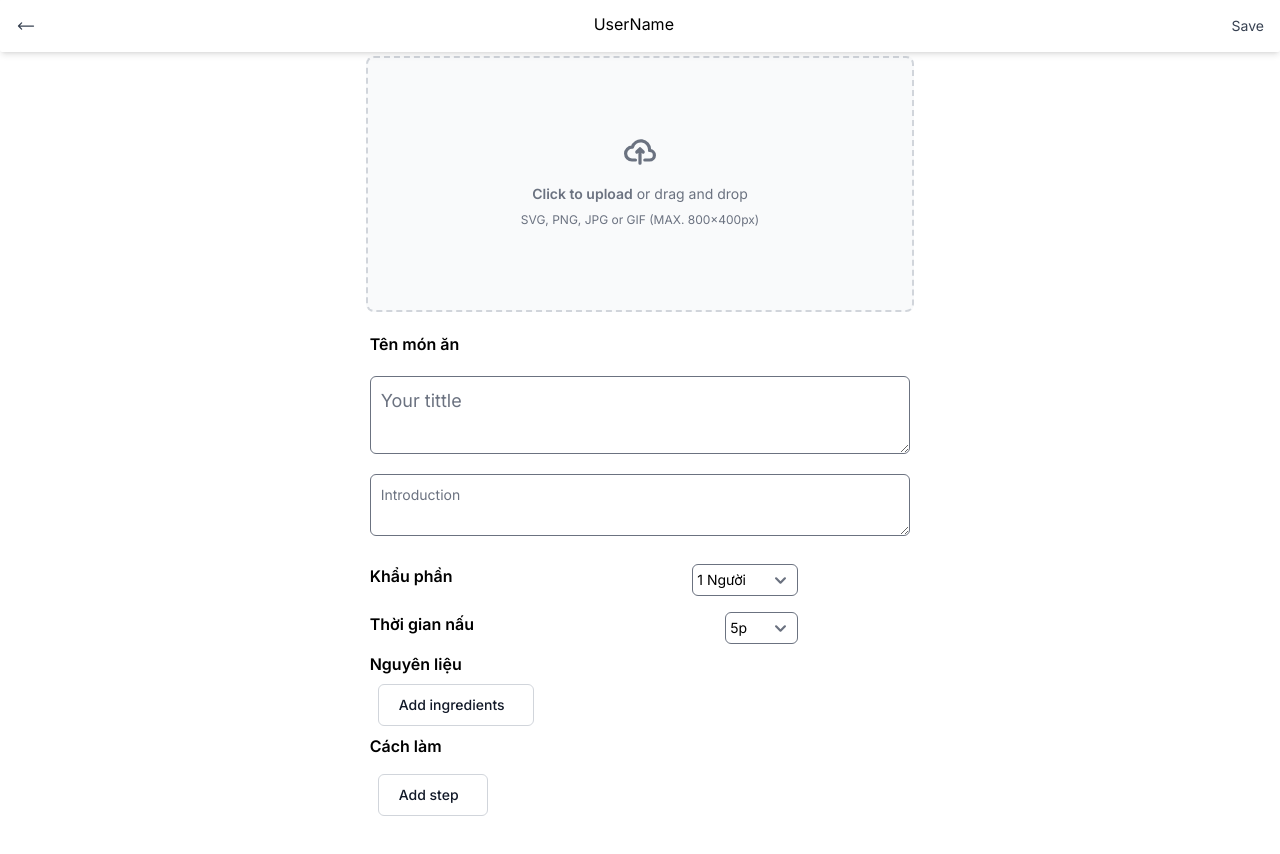
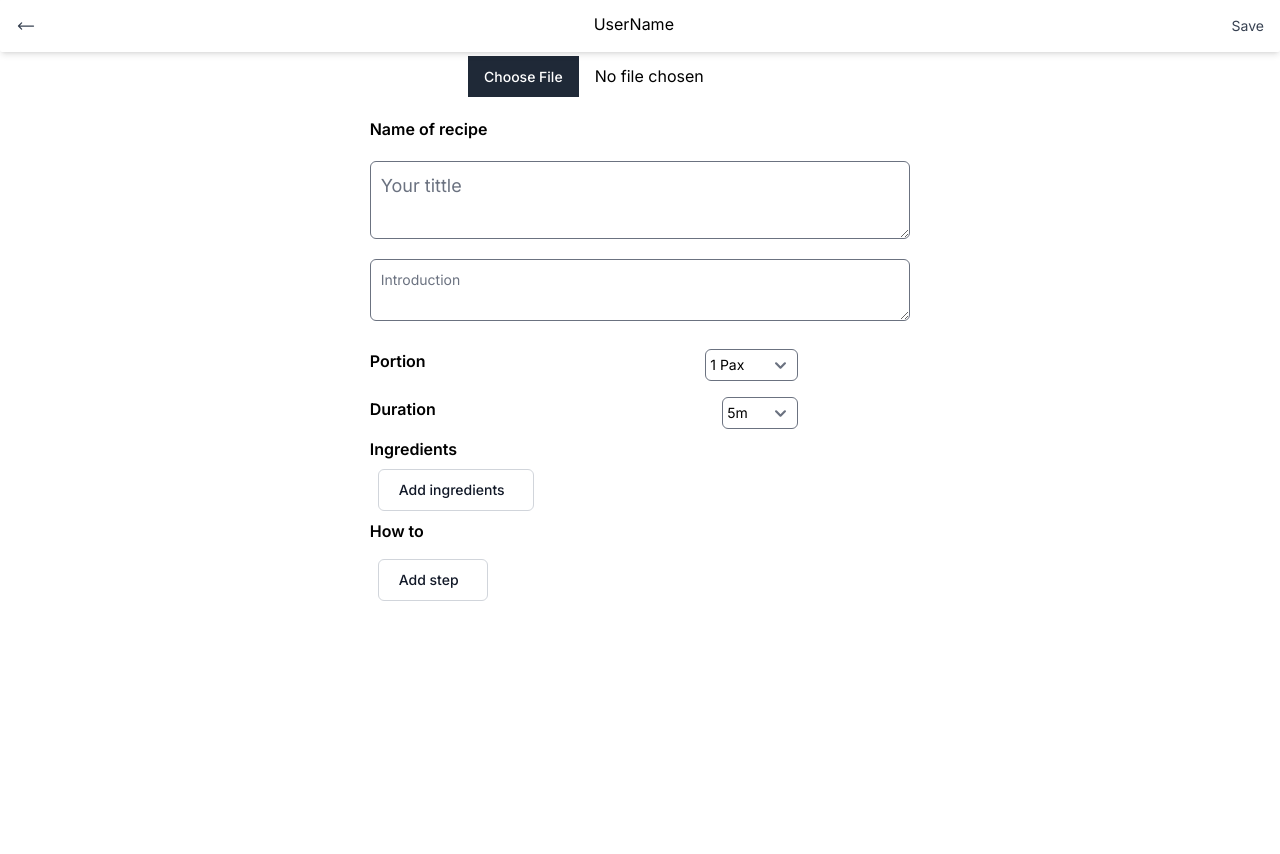
Before and after one commit to Chirox03/InsCook, a Next.js app in the folder front-end/: page /NewPost in a window 1280 px wide. Shown: the top 854 px of the page. After the commit the page ends 800 px from the top, so only its background shows below. Built offline with nearby package versions, Linux system fonts and the light colour scheme.

Commit message:
Add new post

```diff
--- a/front-end/app/NewPost/NewPost.tsx
+++ b/front-end/app/NewPost/NewPost.tsx
@@ -4,34 +4,59 @@ import Step from '@/components/Step';
 import StepType from '@/types/StepType';
 import { useEffect } from 'react';
 import { RecipesProvider, useRecipes } from '@/context/RecipesContext';
+import uploadFile from "@/lib/UploadFile"
 // Define the action types
 
 export default function NewPost() {
-  const initialStep: StepType = {
-    content: "Cool this first",
-    image: null,
-  }
-  const [Steps,setSteps] = useState([initialStep]);
+
   const {state: recipe, dispatch } = useRecipes();
   useEffect(() => {
     console.log('Recipe state updated:', recipe);
   }, [recipe]); // Log the recipe state whenever it changes
 
   // Example of using the state and dispatching actions
-  const handleSave = () => {
-    fetch('api/posts',{method: 'POST',
+  const saveImage = async() =>{
+    try{
+      if (recipe.image instanceof Blob) {
+        const reader = new FileReader();
+        reader.onload = async (event) => {
+          const coverURL = await uploadFile({ file: event.target?.result ,folderPath:'images/'});
+          dispatch({ type: 'CHANGE_COVER', payload: coverURL });
+        };
+        reader.readAsDataURL(recipe.image);
+      }
+      const newInstruction: StepType[] = []
+      for (const step of recipe.instructions){
+        if(step.image){
+          const stepURL = await uploadFile({file: step.image,folderPath:'images/'});
+          newInstruction.push({...step,image:stepURL})
+        }else{
+          newInstruction.push(step)
+        }
+      }
+      dispatch({type:"CHANGE_INSTRUCTION",payload:newInstruction})
+      console.log("Upload image to storage succesfully")
+    }
+    catch(error){
+      console.log("Error when uploading images to storage",error)
+    }
+
+  }
+  const handleSave = async() => {
+    try{
+      await saveImage()
+      const res =await fetch('api/posts',{method: 'POST',
       headers: {
         'Content-type' : 'application/json'
       },
       body: JSON.stringify(recipe)
     })
-    .then(data => {
-      console.log('Post saved successfully:', data);
-    })
-    .catch(error => {
-      console.error('There was a problem with the fetch operation:', error);
-      // Handle error
-    })
+    if(res.ok){
+      console.log("Upload Post succesfully")
+    }else console.log("Fail to save post",res.status,res.message)
+  }catch(err){
+   console.log("Something went wrong",err)
+  }
   };
   const handleTitleChange = (e: React.ChangeEvent<HTMLTextAreaElement>) => {
     e.preventDefault();
@@ -73,17 +98,18 @@ export default function NewPost() {
   }
   const handleUploadCoverImage = (e: React.ChangeEvent<HTMLInputElement>) => {
    // Get the selected file
-    const reader = new FileReader(); // Create a FileReader object
-    // Define the onLoad function for the FileReader object
+   //e.preventDefault();
+    const reader = new FileReader();
     if(e.target.files && e.target.files.length > 0){
       const file = e.target.files[0];
       reader.onload = () => {
-        const imageData = reader.result; // Get the base64 representation of the selected image
-
-        dispatch({type:'CHANGE_COVER',payload: imageData})
+        console.log("change cover image")
+        dispatch({type:'CHANGE_COVER',payload: file})
       };
       // Read the selected file as a data URL
       reader.readAsDataURL(file);
+    }else{
+      dispatch({type:'CHANGE_COVER',payload: null})
     }
 };
   return (
@@ -103,54 +129,55 @@ export default function NewPost() {
 
       <div className='mt-14'>
        <div className="flex items-center justify-center">
-     <label  className="flex flex-col items-center justify-center w-full h-64 border-2 border-gray-300 border-dashed rounded-lg cursor-pointer bg-gray-50 dark:hover:bg-bray-800 dark:bg-gray-700 hover:bg-gray-100 dark:border-gray-600 dark:hover:border-gray-500 dark:hover:bg-gray-600">
-        <div className="flex flex-col items-center justify-center pt-5 pb-6">
-            <svg className="w-8 h-8 mb-4 text-gray-500 dark:text-gray-400" aria-hidden="true" xmlns="http://www.w3.org/2000/svg" fill="none" viewBox="0 0 20 16">
-                <path stroke="currentColor" stroke-linecap="round" stroke-linejoin="round" stroke-width="2" d="M13 13h3a3 3 0 0 0 0-6h-.025A5.56 5.56 0 0 0 16 6.5 5.5 5.5 0 0 0 5.207 5.021C5.137 5.017 5.071 5 5 5a4 4 0 0 0 0 8h2.167M10 15V6m0 0L8 8m2-2 2 2"/>
-            </svg>
-            <p className="mb-2 text-sm text-gray-500 dark:text-gray-400"><span className="font-semibold">Click to upload</span> or drag and drop</p>
-            <p className="text-xs text-gray-500 dark:text-gray-400">SVG, PNG, JPG or GIF (MAX. 800x400px)</p>
-        </div>
-        <input onChange={(e)=>handleUploadCoverImage(e)}id="dropzone-file" type="file" className="hidden" />
-    </label>
+        <label>
+          <input onChange={(e)=>handleUploadCoverImage(e)} id="dropzone-file" type="file" className="visible" />
+        { !recipe.image?
+          (
+            null
+          ): (
+            <img className="pt-5 pb-6" alt='step image' src={recipe.image instanceof Blob ? URL.createObjectURL(recipe.image):undefined}/>
+          )
+        }
+        </label>
+
    </div>
     <div className="my-5 px-1">
-    <label className='font-semibold'>Tên món ăn</label>
+    <label className='font-semibold'>Name of recipe</label>
         <textarea className="my-5  border rounded-md block p-2.5 w-full focus:ring-coral text-lg" placeholder="Your tittle" value={recipe.title} onChange={(e: React.ChangeEvent<HTMLTextAreaElement>) => handleTitleChange(e)}></textarea>
         <textarea className="my-5 border rounded-md block p-2.5  w-full focus:ring-coral text-sm" placeholder="Introduction" value={recipe.description} onChange={(e) => handleDescriptionChange(e)}></textarea>
         <div className="mr-24 flex flex-row justify-between gap-3 py-2">
-        <label className='font-semibold'>Khẩu phần</label>
+        <label className='font-semibold'>Portion</label>
         <div className="mr-2">
               <select
                 name="filter"
                 className="text-sm h-8 rounded-md mr-2 p-1"
                 value={recipe.pax}
                 onChange={(e) => handlePaxChange(e)}>
-                <option value={1}>1 Người</option>
-                <option value={2}>2 Người</option>
-                <option value={3}>3 người</option>
-                <option value={4}>4 người</option>
-                <option value={5}>4+ người</option>
+                <option value={1}>1 Pax</option>
+                <option value={2}>2 Pax</option>
+                <option value={3}>3 Pax</option>
+                <option value={4}>4 Pax</option>
+                <option value={5}>4+ Pax</option>
               </select>
         </div>
         </div>
         <div className='flex mr-24  flex-row justify-between py-2'>
-        <label className='font-semibold'>Thời gian nấu</label>
+        <label className='font-semibold'>Duration</label>
         <div className="mr-2">
               <select
                 name="filter"
                 className="text-sm h-8 rounded-md mr-2 p-1"
                 value={recipe.duration}
                 onChange={(e) => handleDurationChange(e)}>
-                <option value={5}>5p</option>
-                <option value={15}>15p</option>
-                <option value={30}>30p</option>
+                <option value={5}>5m</option>
+                <option value={15}>15m</option>
+                <option value={30}>30m</option>
                 <option value={60}>1h</option>
                 <option value={61}>1h+</option>
               </select>
           </div>
         </div>
-        <h1 className='font-semibold'>Nguyên liệu</h1>
+        <h1 className='font-semibold'>Ingredients</h1>
         <div className=' mx-2 '>
         {
          recipe.ingredients.map((ingredient,index)=>(
@@ -170,7 +197,7 @@ export default function NewPost() {
           <i className="place-content-center fi fi-br-plus"></i>
           </button>
         </div>
-        <h2 className='font-semibold'>Cách làm</h2>
+        <h2 className='font-semibold'>How to</h2>
         <div className='mx-2 my-2'>
                 {recipe.instructions.map((step, index) =>
                     <Step step={step} id={index} deleteStep={deleteStep} />
--- a/front-end/app/api/login/route.ts
+++ b/front-end/app/api/login/route.ts
@@ -1,13 +1,12 @@
 import { getAuth, signInWithEmailAndPassword } from 'firebase/auth';
 import { NextRequest, NextResponse } from 'next/server'
-import { auth, db } from '@/firebase';
 import { collection ,doc , getDoc } from "firebase/firestore";
-
+import UserType from '@/types/UserType';
 type ResponseData = {
   message: string,
   data: UserType|null
 }
-
+const auth = getAuth()
 export async function POST(req: NextRequest){
   const { method } = req;
 
--- a/front-end/app/api/register/route.ts
+++ b/front-end/app/api/register/route.ts
@@ -1,8 +1,8 @@
 import { createUserWithEmailAndPassword } from 'firebase/auth';
 import { NextRequest, NextResponse } from 'next/server'
 import { collection , doc, setDoc } from "firebase/firestore";
-import { auth, db } from '@/firebase';
-
+import auth from '@/firebase'
+import db from '@/firebase'
 type ResponseData = {
   message: string
 }
--- a/front-end/components/Step.tsx
+++ b/front-end/components/Step.tsx
@@ -1,30 +1,51 @@
 import React from 'react'
 import StepType from '@/types/StepType';
+import {  useRecipes } from '@/context/RecipesContext';
 interface StepProps {
     step: StepType;
     id:number;
     deleteStep: (index: number) => void;
   }
   const  Step:  React.FC<StepProps> = ({step,id,deleteStep}) =>{
-
+  const {state: recipe, dispatch } = useRecipes();
+  const handelStepChange = (e:React.ChangeEvent<HTMLTextAreaElement>) =>{
+    const updatedStep :StepType = {content: e.target.value,image:null};
+    dispatch({ type: 'CHANGE_STEP', payload: {id , content:updatedStep} });
+  }
+  const handleImageChange = (e: React.ChangeEvent<HTMLInputElement>) => {
+    e.preventDefault();
+    const reader = new FileReader();
+    if(e.target.files && e.target.files.length > 0){
+      const file = e.target.files[0];
+      reader.onload = () => {
+      const updatedStep: StepType = { ...step, image: file };
+      dispatch({ type: 'CHANGE_STEP', payload: { id, content: updatedStep } });
+      }
+      reader.readAsDataURL(file);
+    }else{
+      const updatedStep: StepType = { ...step, image: null };
+      dispatch({ type: 'CHANGE_STEP', payload: { id, content: updatedStep } });
+    }
+  };
   return (
     <div>
         <div>
-          <span>Bước {id+1}: </span>
+          <span>Step {id+1}: </span>
            <div className='flex'>
-            <textarea className="my-2 border rounded-md block p-2.5 w-full focus:ring-coral text-sm" placeholder="" value={step.content===""?  `Step ${id+1}` : step.content}></textarea>
+            <textarea className="my-2 border rounded-md block p-2.5 w-full focus:ring-coral text-sm"  value={step.content} onChange={(e)=>handelStepChange(e)}></textarea>
             <button onClick={()=> deleteStep(id)}>
+
               <i className="ml-2 fi py-5 fi-rr-trash text-xl "></i>
             </button>
           </div>
         </div>
-           {step.content==='' ?
-          (<button type="button" className="flex items-center justify-stretch px-2 py-2 text-sm text-gray-700 transition-colors duration-200 bg-white rounded-lg gap-x-2 sm:w-auto dark:hover:bg-gray-800 dark:bg-gray-900 hover:bg-gray-100 dark:text-gray-200 dark:border-gray-700">
+        <label>
+         <input type="file" accept="image/*" onChange={(e) =>handleImageChange(e)} style={{ display: 'none' }} />
+          {/* <button type="button" className="flex items-center justify-stretch px-2 py-2 text-sm text-gray-700 transition-colors duration-200 bg-white rounded-lg gap-x-2 sm:w-auto dark:hover:bg-gray-800 dark:bg-gray-900 hover:bg-gray-100 dark:text-gray-200 dark:border-gray-700"> */}
           <i className="text-4xl text-slate-300 fi fi-brands-instagram"></i>
-          </button>):(
-            <img className="rounded-xs max-w-48 max-h-48"src='image.png' alt='step image'/>
-          )
-           }
+          {/* </button> */}
+        </label>
+            <img className="rounded-xs max-w-48 max-h-48" src={step.image instanceof Blob ? URL.createObjectURL(step.image) : undefined} alt='step image'/>
     </div>
   )
 }
--- a/front-end/firebase.ts
+++ b/front-end/firebase.ts
@@ -2,7 +2,7 @@
 import { initializeApp } from 'firebase/app';
 import { getFirestore } from 'firebase/firestore';
 import { getAuth } from 'firebase/auth';
-import {  collection } from 'firebase/firestore';
+import { getStorage } from 'firebase/storage';
 
 const firebaseConfig = {
     apiKey: "AIzaSyA94a6xXldSjJ45b5VDVo09kNmA1pLieAM",
@@ -22,5 +22,5 @@ const auth = getAuth(app);
 
 // Get the database
 const db = getFirestore(app);
-
-export { app, auth, db };
+const storage = getStorage(app)
+export { app, auth, db ,storage};
--- /dev/null
+++ b/front-end/lib/UploadFile.ts
@@ -0,0 +1,23 @@
+import { getStorage, ref, uploadBytes } from 'firebase/storage';
+import {storage} from "@/firebase"
+interface FileUploadProps {
+    file: Blob;
+    folderPath: string; // Optional folder path for organization
+}
+
+const uploadFile = async (props: FileUploadProps) => {
+    const { file, folderPath  } = props;
+    console.log(`${folderPath}/${Date.now()}.jpg`)
+    const storageRef = ref(storage, `${folderPath}/${Date.now()}.jpg`);
+
+    try {
+    const snapshot = await uploadBytes(storageRef, file);
+    const downloadURL = snapshot.metadata.fullPath;
+    console.log('File uploaded successfully!', downloadURL);
+    return downloadURL; // Return the download URL
+    } catch (error) {
+    console.error('Error uploading file:', error);
+    throw error; // Re-throw the error for handling
+    }
+};
+export default uploadFile;
--- a/front-end/types/RecipeType.tsx
+++ b/front-end/types/RecipeType.tsx
@@ -3,7 +3,7 @@ import StepType from "./StepType";
 export default interface RecipeType{
     id: number;
     title: string;
-    image: string|ArrayBuffer| null;
+    image: Blob|null|string;
     description: string;
     duration: number;
     pax: number;
--- a/front-end/types/StepType.tsx
+++ b/front-end/types/StepType.tsx
@@ -1,4 +1,4 @@
 export default interface StepType{
     content: string;
-    image: File | null;
+    image: Blob|string| null;
 }
```
Also changed, not shown: front-end/app/api/posts/[pid].ts (deleted, +0 -12 lines), front-end/app/api/posts/route.ts (+6 -5 lines), front-end/context/RecipesContext.tsx (+15 -1 lines).
